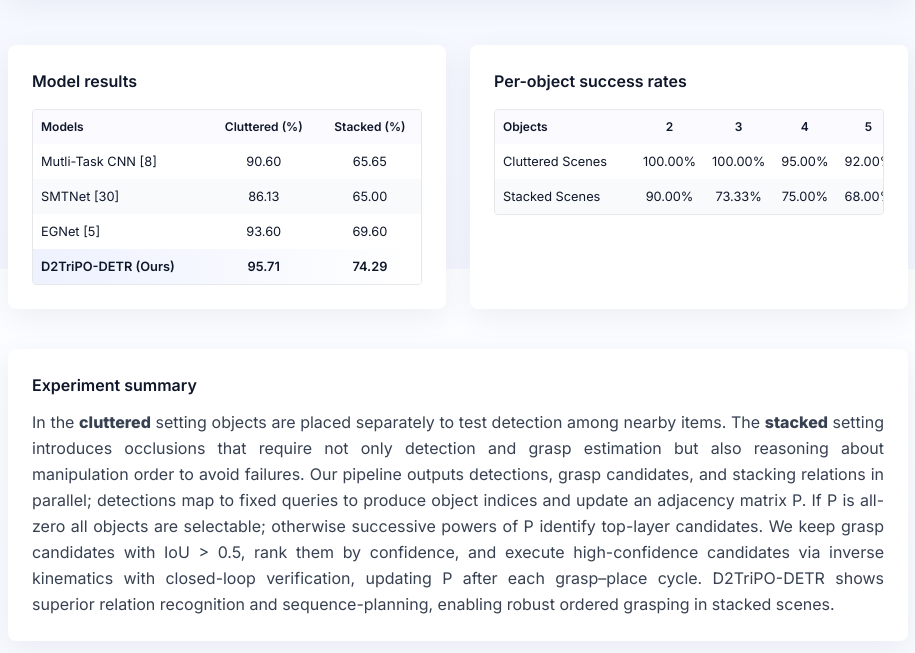
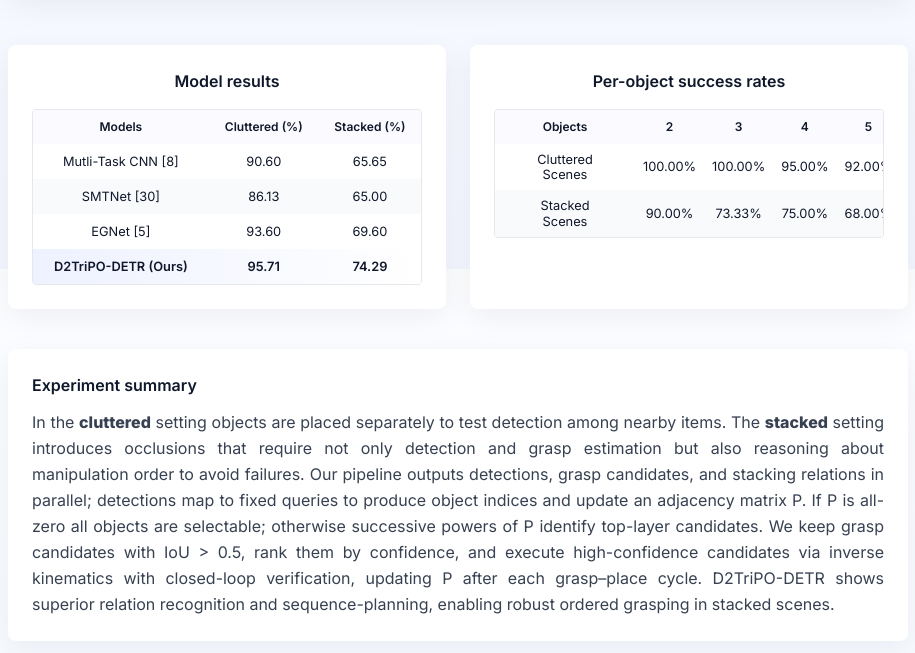
Before and after one commit to mok1170/TII, a plain HTML site: page index.html in a window 1280 px wide. Shown: the part 2131-2784 px from the top of the page, without its empty margins (182-1097 px from the left). Drawn offline with nearby package versions, Linux system fonts and the light colour scheme.

Commit message:
Update index.html

```diff
--- a/index.html
+++ b/index.html
@@ -49,13 +49,18 @@
       text-align: center;
     }
     th:first-child, td:first-child {
-      text-align: left;
+      text-align: center;
       min-width: 140px; /* Reduced min-width */
     }
     /* Make table headers smaller */
     table th {
       font-size: 0.75rem;
       font-weight: 600;
+    }
+    /* Line break for table cells */
+    .line-break {
+      white-space: normal;
+      line-height: 1.2;
     }
   </style>
 </head>
@@ -71,9 +76,9 @@
         </div>
       </div>
       <div class="hidden md:flex items-center gap-6 text-sm text-slate-700">
-        <a href="#fig1" class="hover:underline">Fig.1</a>
+        <a href="#fig1" class="hover:underline">Schematic</a>
         <a href="#results" class="hover:underline">Results</a>
-        <a href="#summary" class="hover:underline">Experiment Summary</a>
+        <a href="#summary" class="hover:underline">Real-World Experiment</a>
         <a href="#video" class="hover:underline">Video</a>
       </div>
     </div>
@@ -124,34 +129,34 @@
     <!-- Tables side-by-side -->
     <section id="results" class="mt-12 grid grid-cols-1 lg:grid-cols-2 gap-6 uniform-width">
       <div class="bg-white p-6 rounded-lg shadow-soft">
-        <h4 class="font-semibold mb-4 text-justify">Model results</h4>
+        <h4 class="font-semibold mb-4 text-center">Model results</h4>
         <div class="rounded overflow-hidden border table-container">
           <table class="w-full">
             <thead>
               <tr>
-                <th class="px-2 py-2 text-left">Models</th>
-                <th class="px-2 py-2">Cluttered (%)</th>
-                <th class="px-2 py-2">Stacked (%)</th>
+                <th class="px-2 py-2 text-center">Models</th>
+                <th class="px-2 py-2 text-center">Cluttered (%)</th>
+                <th class="px-2 py-2 text-center">Stacked (%)</th>
               </tr>
             </thead>
             <tbody>
               <tr class="odd:bg-white even:bg-slate-50">
-                <td class="px-2 py-2">Mutli-Task CNN [8]</td>
+                <td class="px-2 py-2 text-center">Mutli-Task CNN [8]</td>
                 <td class="px-2 py-2 text-center">90.60</td>
                 <td class="px-2 py-2 text-center">65.65</td>
               </tr>
               <tr class="odd:bg-white even:bg-slate-50">
-                <td class="px-2 py-2">SMTNet [30]</td>
+                <td class="px-2 py-2 text-center">SMTNet [30]</td>
                 <td class="px-2 py-2 text-center">86.13</td>
                 <td class="px-2 py-2 text-center">65.00</td>
               </tr>
               <tr class="odd:bg-white even:bg-slate-50">
-                <td class="px-2 py-2">EGNet [5]</td>
+                <td class="px-2 py-2 text-center">EGNet [5]</td>
                 <td class="px-2 py-2 text-center">93.60</td>
                 <td class="px-2 py-2 text-center">69.60</td>
               </tr>
               <tr class="font-semibold bg-gradient-to-r from-indigo-50 to-white">
-                <td class="px-2 py-2">D2TriPO-DETR (Ours)</td>
+                <td class="px-2 py-2 text-center">D2TriPO-DETR (Ours)</td>
                 <td class="px-2 py-2 text-center">95.71</td>
                 <td class="px-2 py-2 text-center">74.29</td>
               </tr>
@@ -161,28 +166,28 @@
       </div>
 
       <div class="bg-white p-6 rounded-lg shadow-soft">
-        <h4 class="font-semibold mb-4 text-justify">Per-object success rates</h4>
+        <h4 class="font-semibold mb-4 text-center">Per-object success rates</h4>
         <div class="rounded overflow-hidden border table-container">
           <table class="w-full">
             <thead>
               <tr>
-                <th class="px-2 py-2">Objects</th>
-                <th class="px-2 py-2">2</th>
-                <th class="px-2 py-2">3</th>
-                <th class="px-2 py-2">4</th>
-                <th class="px-2 py-2">5</th>
+                <th class="px-2 py-2 text-center">Objects</th>
+                <th class="px-2 py-2 text-center">2</th>
+                <th class="px-2 py-2 text-center">3</th>
+                <th class="px-2 py-2 text-center">4</th>
+                <th class="px-2 py-2 text-center">5</th>
               </tr>
             </thead>
             <tbody>
               <tr class="odd:bg-white even:bg-slate-50">
-                <td class="px-2 py-2">Cluttered Scenes</td>
+                <td class="px-2 py-2 text-center line-break">Cluttered<br>Scenes</td>
                 <td class="px-2 py-2 text-center">100.00%</td>
                 <td class="px-2 py-2 text-center">100.00%</td>
                 <td class="px-2 py-2 text-center">95.00%</td>
                 <td class="px-2 py-2 text-center">92.00%</td>
               </tr>
               <tr class="odd:bg-white even:bg-slate-50">
-                <td class="px-2 py-2">Stacked Scenes</td>
+                <td class="px-2 py-2 text-center line-break">Stacked<br>Scenes</td>
                 <td class="px-2 py-2 text-center">90.00%</td>
                 <td class="px-2 py-2 text-center">73.33%</td>
                 <td class="px-2 py-2 text-center">75.00%</td>
```
